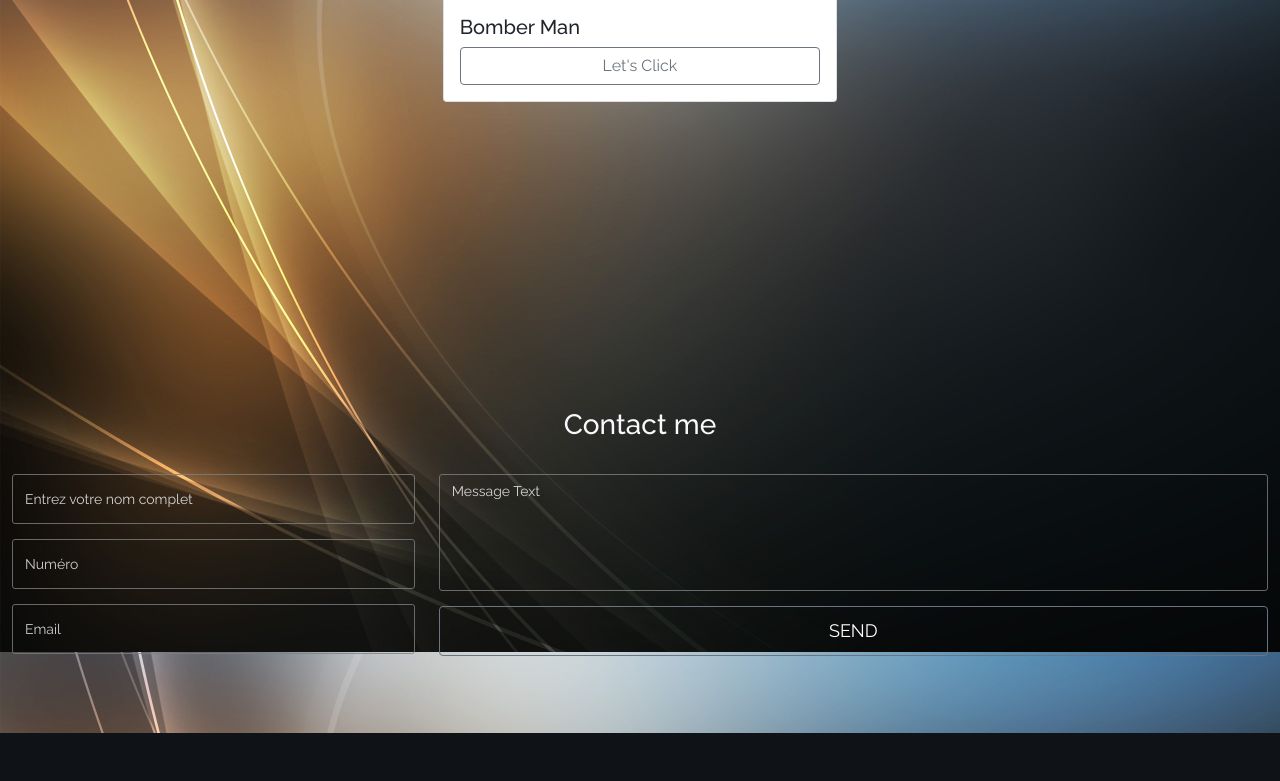
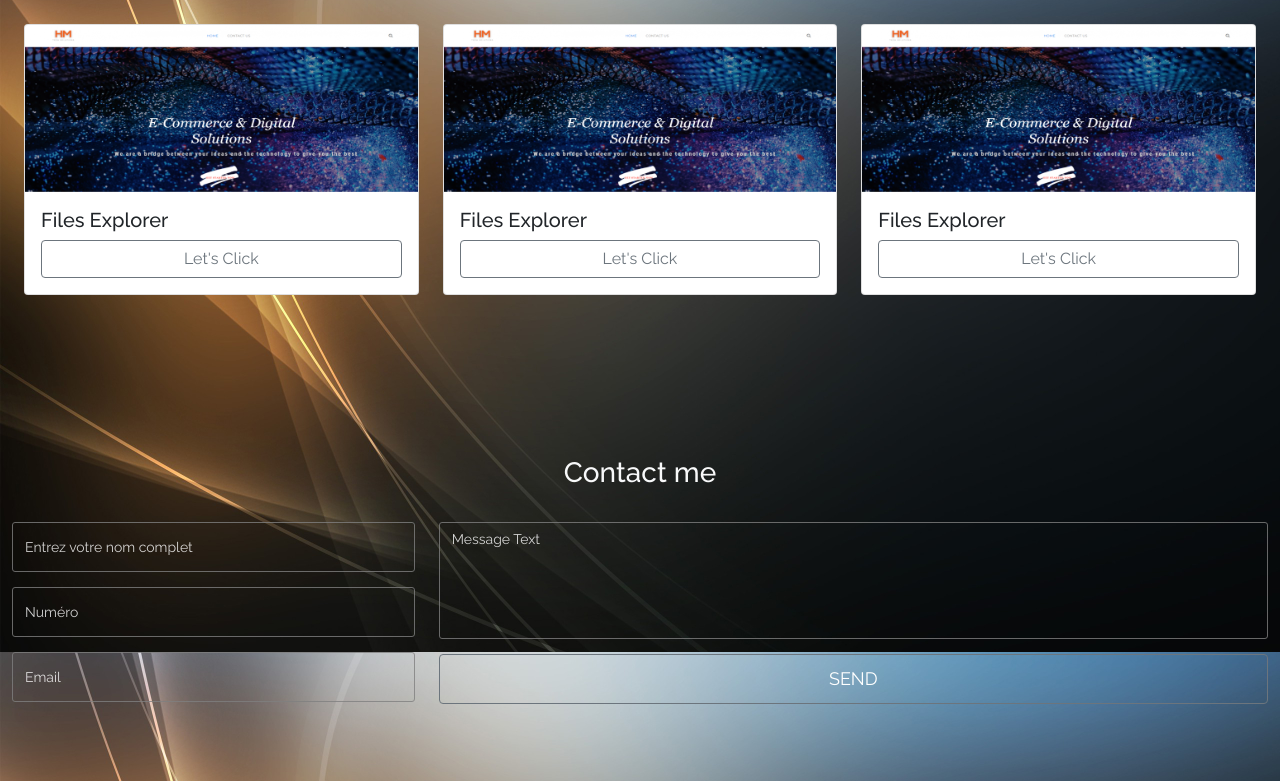
Before and after one commit to alirezasyed/myPortfolio, a PHP site: page / in a window 1280 px wide. Shown: the part 3348-4129 px from the top of the page. Before the commit the page ends 4081 px from the top, so only its background shows below. Run offline with PHP 8.4, Linux system fonts and the light colour scheme; some libraries are stand-ins or nearby versions.

Commit message:
ajoute les cards et des images

```diff
--- a/css/styles.css
+++ b/css/styles.css
@@ -49,11 +49,11 @@ p {
     background: blueviolet;
     color: #fff;
     border: 0;
-    -webkit-transition: all 1s;
-    -moz-transition: all 1s;
-    -ms-transition: all 1s;
-    -o-transition: all 1s;
-    transition: all 1s;
+    -webkit-transition: all 2s;
+    -moz-transition: all 2s;
+    -ms-transition: all 2s;
+    -o-transition: all 2s;
+    transition: all 2s;
 }
 
 .navbar-toggler:focus {
@@ -314,6 +314,19 @@ p {
 #technology .mysql {
     display: flex;
     flex-direction: column;
+    justify-content: center;
+    height: 100%;
+}
+
+#technology .linux img {
+    max-width: 120px;
+    width: auto;
+    height: 85px;
+}
+
+#technology .linux {
+    display: flex;
+    /* flex-direction: x; */
     justify-content: center;
     height: 100%;
 }
--- a/index.html
+++ b/index.html
@@ -349,6 +349,8 @@
 
                 </div>
 
+
+
                 <div class="col-4 col-sm-2 col-md-3 col-lg-2">
 
                     <div class="laravel">
@@ -361,7 +363,7 @@
 
 
 
-                <div class="col-3 offset-1 col-sm-4 col-md-4 text-center col-lg-2">
+                <div class="col-3 offset-1 col-sm-4 col-md-4 col-lg-2 text-center">
 
                     <div class="">
 
@@ -376,6 +378,17 @@
                     <div class="">
 
                         <i class="fa-5x fab fa-angular"></i>
+
+                    </div>
+
+                </div>
+
+                <div class="col-lg-12 text-center">
+
+                    <div class="linux">
+
+                        <img src="/images/linux.png" alt="linux" class="img-fluid">
+
 
                     </div>
 
@@ -441,7 +454,7 @@
 
                         <div class="card">
 
-                            <img src="images/bakery.png" class="card-img-top" alt="...">
+                            <img src="images/files-explorer.png" class="card-img-top" alt="...">
 
                             <div class="card-body d-flex flex-column align-content-around">
                                 <h5 class="card-title">Files Explorer</h5>
@@ -452,6 +465,56 @@
 
                     </div>
 
+
+                    <div class="col-md-4">
+
+                        <div class="card my-5">
+
+                            <img src="images/hmtech.png" class="card-img-top" alt="...">
+
+                            <div class="card-body d-flex flex-column align-content-around">
+                                <h5 class="card-title">Files Explorer</h5>
+                                <a href="#" class="btn btn-outline-secondary">Let's Click</a>
+                            </div>
+
+                        </div>
+
+                    </div>
+
+
+                    <div class="col-md-4">
+
+                        <div class="card my-5">
+
+                            <img src="images/hmtech.png" class="card-img-top" alt="...">
+
+                            <div class="card-body d-flex flex-column align-content-around">
+                                <h5 class="card-title">Files Explorer</h5>
+                                <a href="#" class="btn btn-outline-secondary">Let's Click</a>
+                            </div>
+
+                        </div>
+
+                    </div>
+
+
+                    <div class="col-md-4">
+
+                        <div class="card my-5">
+
+                            <img src="images/hmtech.png" class="card-img-top" alt="...">
+
+                            <div class="card-body d-flex flex-column align-content-around">
+                                <h5 class="card-title">Files Explorer</h5>
+                                <a href="#" class="btn btn-outline-secondary">Let's Click</a>
+                            </div>
+
+                        </div>
+
+                    </div>
+
+
+
                 </div>
 
             </div>
@@ -460,7 +523,7 @@
 
 
     <!-- Contact us  -->
-    <div id="form" class="contact-us-form">
+    <div id="form" class="contact-us-form my-5">
 
         <div class="container-fluid">
 
```
Also changed, not shown: images/files-explorer.png (added), images/hmtech.png (added), images/linux.png (added), images/supermario.png (added), images/upermario.png (deleted).
